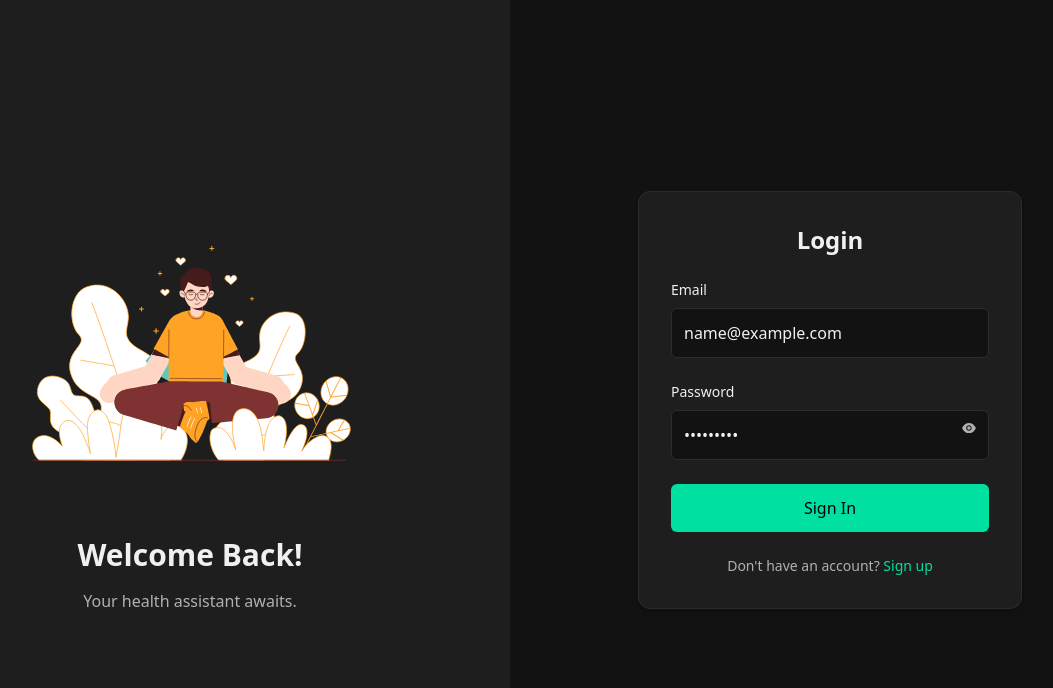
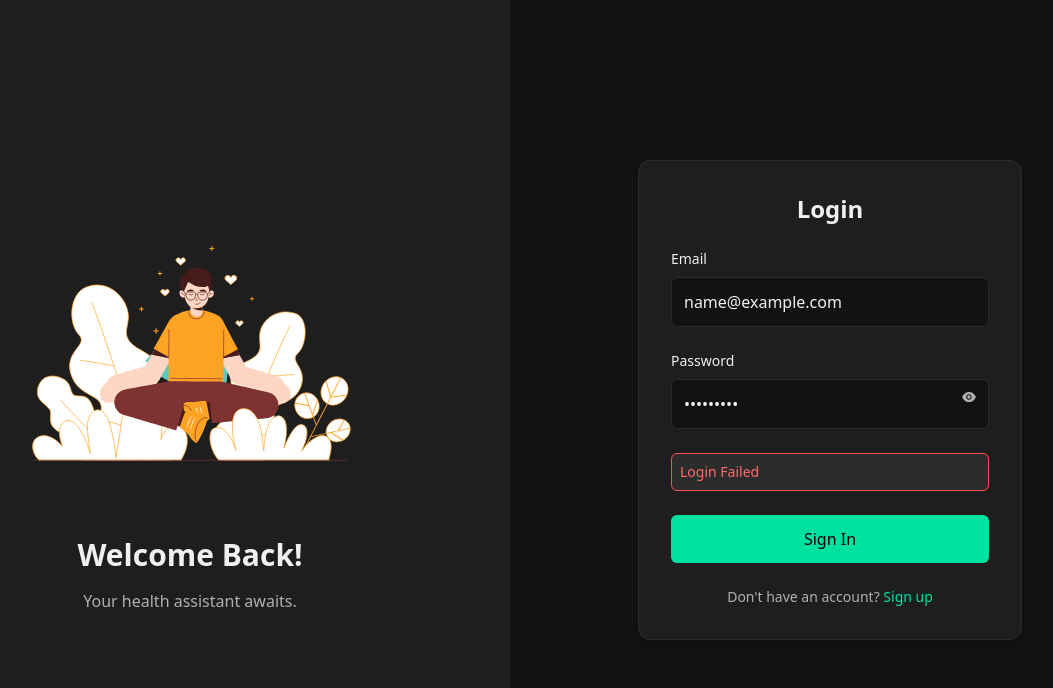
Before and after one commit to coder-nitin07/ai-health-nutrition-assistant, a React (Vite) app in the folder frontend/: page /login in a window 1280 px wide. Both pictures are taken after typing "name@example.com", "Sample123" into the empty fields and a click on the button "Sign In". Shown: the top 688 px of the page, without its empty margins (130-1183 px from the left). Built offline with nearby package versions, Linux system fonts and the light colour scheme; no server answers.

Commit message:
Update Login Page

```diff
--- a/frontend/src/pages/Login.jsx
+++ b/frontend/src/pages/Login.jsx
@@ -110,6 +110,12 @@ const Login = () => {
               </span>
             </div>
 
+              {error && (
+                <div className="text-[#FF6B6B] bg-[#2C2C2C] text-sm p-2 rounded-md border border-[#FF4C4C]">
+                  {error}
+                </div>
+              )}
+
 
               <motion.button
                   type='submit'
```
